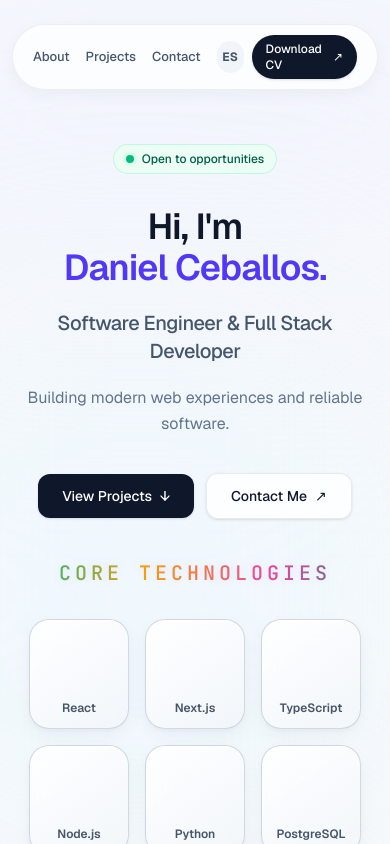
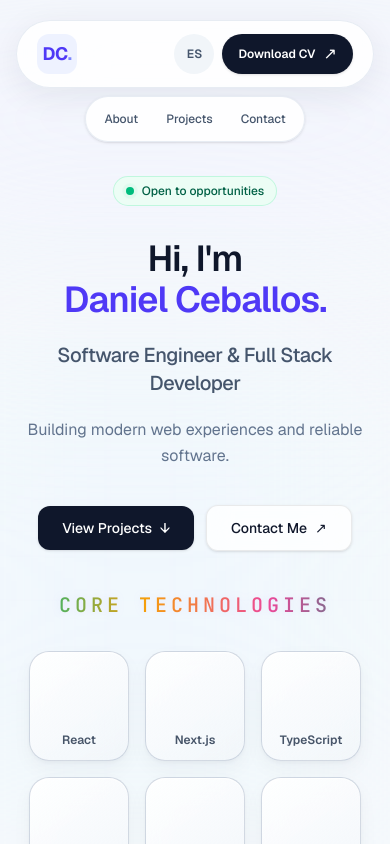
Before and after one commit to dancebroa-001/portfolio-web, a React (Vite) app: page / in a window 390 px wide. Shown: the top 844 px of the page. Built offline with nearby package versions, Linux system fonts and the light colour scheme.

Commit message:
feat: redesign responsive floating navbar and added linkedin url

```diff
--- a/src/components/Contact.tsx
+++ b/src/components/Contact.tsx
@@ -60,7 +60,7 @@ export default function Contact() {
         {/* Social links */}
         <div className="flex items-center gap-6 text-sm font-medium text-slate-500">
           <a
-            href="https://github.com/edudemer"
+            href="https://github.com/dancebroa-001"
             target="_blank"
             rel="noopener noreferrer"
             className="transition-colors hover:text-slate-900"
@@ -70,9 +70,14 @@ export default function Contact() {
 
           <span className="text-slate-300">•</span>
 
-          <span className="text-slate-400">
-            {t.contact.linkedinPending}
-          </span>
+          <a
+            href="https://www.linkedin.com/in/daniel-ceballos-roales-22b539346/"
+            target="_blank"
+            rel="noopener noreferrer"
+            className="transition-colors hover:text-slate-900"
+          >
+            Linkedin ↗
+          </a>
         </div>
 
       </div>
--- a/src/components/Hero.tsx
+++ b/src/components/Hero.tsx
@@ -5,7 +5,7 @@ export default function Hero() {
   const { t } = useLanguage()
 
   return (
-    <section className="mx-auto flex max-w-5xl flex-col items-center px-6 pb-8 pt-36 text-center md:pb-10 md:pt-40">
+    <section className="mx-auto flex max-w-5xl flex-col items-center px-6 pb-8 pt-44 text-center md:pb-10 md:pt-44">
 
       {/* Availability */}
       <div className="mb-8 inline-flex items-center gap-2 rounded-full border border-emerald-200/60 bg-emerald-50 px-3 py-1.5">
--- a/src/components/Navbar.tsx
+++ b/src/components/Navbar.tsx
@@ -4,48 +4,152 @@ import { useLanguage } from '../context/LanguageContext'
 export default function Navbar() {
   const { language, toggleLanguage, t } = useLanguage()
 
+  const navLinks = [
+    { label: t.nav.about, href: '#about' },
+    { label: t.nav.projects, href: '#projects' },
+    { label: t.nav.contact, href: '#contact' },
+  ]
+
   return (
-    <header className="pointer-events-none fixed left-0 top-6 z-50 flex w-full justify-center px-4">
-      <nav className="pointer-events-auto flex items-center justify-between gap-4 rounded-full border border-black/[0.06] bg-white/75 px-5 py-2.5 shadow-[0_4px_20px_-4px_rgba(15,23,42,0.06)] backdrop-blur-xl sm:gap-6">
+    <header className="pointer-events-none fixed inset-x-0 top-5 z-50 px-4">
 
-        <a href="#" className="group hidden items-center gap-2 sm:flex">
-          <span className="h-2 w-2 rounded-full bg-indigo-600 transition-transform group-hover:scale-125" />
-          <span className="text-base font-bold tracking-tight text-slate-900">
-          DC<span className="text-indigo-600"></span>
+      <nav className="
+        pointer-events-auto
+        mx-auto flex h-[68px] w-full max-w-[960px]
+        items-center justify-between
+        rounded-full
+        border border-slate-200/80
+        bg-white/85
+        px-5 sm:px-7
+        shadow-[0_8px_35px_rgba(15,23,42,0.07)]
+        backdrop-blur-2xl
+        transition-all duration-300
+      ">
+
+        {/* LOGO */}
+        <a
+          href="#"
+          aria-label="Go to homepage"
+          className="group flex shrink-0 items-center gap-3"
+        >
+          <div className="
+            flex h-10 w-10 items-center justify-center
+            rounded-xl bg-indigo-50
+            transition-all duration-300
+            group-hover:rotate-[-5deg]
+            group-hover:bg-indigo-100
+          ">
+            <span className="text-lg font-bold tracking-tight text-indigo-600">
+              DC<span className="text-indigo-400">.</span>
+            </span>
+          </div>
+
+          <span className="hidden text-[15px] font-semibold tracking-tight text-slate-900 lg:block">
+            Daniel Ceballos
           </span>
         </a>
 
-        <div className="flex items-center gap-4 text-[13px] font-medium text-slate-600 sm:gap-6">
-          <a href="#about" className="transition-colors hover:text-slate-900">
-            {t.nav.about}
-          </a>
-          <a href="#projects" className="transition-colors hover:text-slate-900">
-            {t.nav.projects}
-          </a>
-          <a href="#contact" className="transition-colors hover:text-slate-900">
-            {t.nav.contact}
-          </a>
+        {/* NAVIGATION LINKS */}
+        <div className="hidden items-center gap-1 md:flex">
+          {navLinks.map((link) => (
+            <a
+              key={link.href}
+              href={link.href}
+              className="
+                rounded-full px-4 py-2.5
+                text-sm font-medium text-slate-600
+                transition-all duration-200
+                hover:bg-slate-100
+                hover:text-slate-950
+              "
+            >
+              {link.label}
+            </a>
+          ))}
         </div>
 
-        <div className="flex items-center gap-2 sm:gap-3">
+        {/* ACTIONS */}
+        <div className="flex shrink-0 items-center gap-2 sm:gap-3">
+
+          {/* LANGUAGE */}
           <button
             type="button"
             onClick={toggleLanguage}
-            aria-label={language === 'en' ? 'Switch to Spanish' : 'Cambiar a inglés'}
-            className="flex h-8 w-8 cursor-pointer items-center justify-center rounded-full bg-slate-100 text-xs font-bold text-slate-600 transition-colors hover:bg-slate-200"
+            aria-label={
+              language === 'en'
+                ? 'Switch to Spanish'
+                : 'Cambiar a inglés'
+            }
+            className="
+              flex h-10 w-10 cursor-pointer
+              items-center justify-center
+              rounded-full bg-slate-100
+              text-xs font-semibold text-slate-600
+              transition-all duration-200
+              hover:bg-indigo-50
+              hover:text-indigo-600
+              active:scale-95
+            "
           >
             {language === 'en' ? 'ES' : 'EN'}
           </button>
 
+          {/* CV */}
           <a
             href="/cv/daniel-ceballos-cv.pdf"
             download
-            className="inline-flex items-center gap-1.5 rounded-full bg-slate-900 px-3.5 py-1.5 text-xs font-medium text-white shadow-sm transition-all hover:bg-slate-800 active:scale-95"
+            className="
+              inline-flex h-10 items-center gap-2
+              rounded-full bg-slate-900
+              px-4 sm:px-5
+              text-xs font-semibold text-white
+              shadow-sm
+              transition-all duration-300
+              hover:-translate-y-0.5
+              hover:bg-indigo-600
+              hover:shadow-[0_8px_20px_rgba(79,70,229,0.25)]
+              active:scale-95
+            "
           >
-            {t.nav.cv} <span aria-hidden="true">↗</span>
+            <span className="hidden min-[390px]:inline">
+              {t.nav.cv}
+            </span>
+
+            <span aria-hidden="true" className="text-base">
+              ↗
+            </span>
           </a>
+
         </div>
       </nav>
+
+      {/* MOBILE NAVIGATION */}
+      <div className="
+        pointer-events-auto
+        mx-auto mt-2 flex w-fit items-center justify-center
+        gap-1 rounded-full
+        border border-slate-200/80
+        bg-white/90 p-1.5
+        shadow-sm backdrop-blur-xl
+        md:hidden
+      ">
+        {navLinks.map((link) => (
+          <a
+            key={link.href}
+            href={link.href}
+            className="
+              rounded-full px-3 py-2
+              text-xs font-medium text-slate-600
+              transition-colors
+              hover:bg-slate-100
+              hover:text-slate-900
+            "
+          >
+            {link.label}
+          </a>
+        ))}
+      </div>
+
     </header>
   )
 }
```
